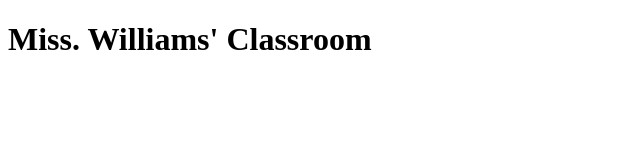
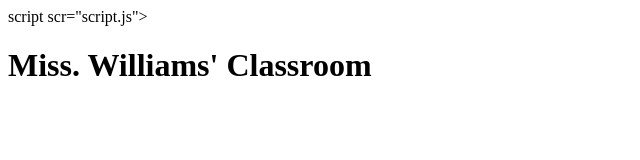
Before and after one commit to indyfm/indyfm.github.io, a plain HTML site: page index.html in a window 1280 px wide. Shown: the whole page, without its empty margins (0-640 px from the left). Drawn offline with Linux system fonts and the light colour scheme.

Commit message:
Update index.html

```diff
--- a/index.html
+++ b/index.html
@@ -5,7 +5,7 @@
     <meta http-equiv="X-UA-Compatible" content="ie=edge">
     <title> Indy Williams Classroom </title>
     <link href="styles.css" rel="stylesheet">
-
+    script scr="script.js"> </script>
 
 </head>
 
```
